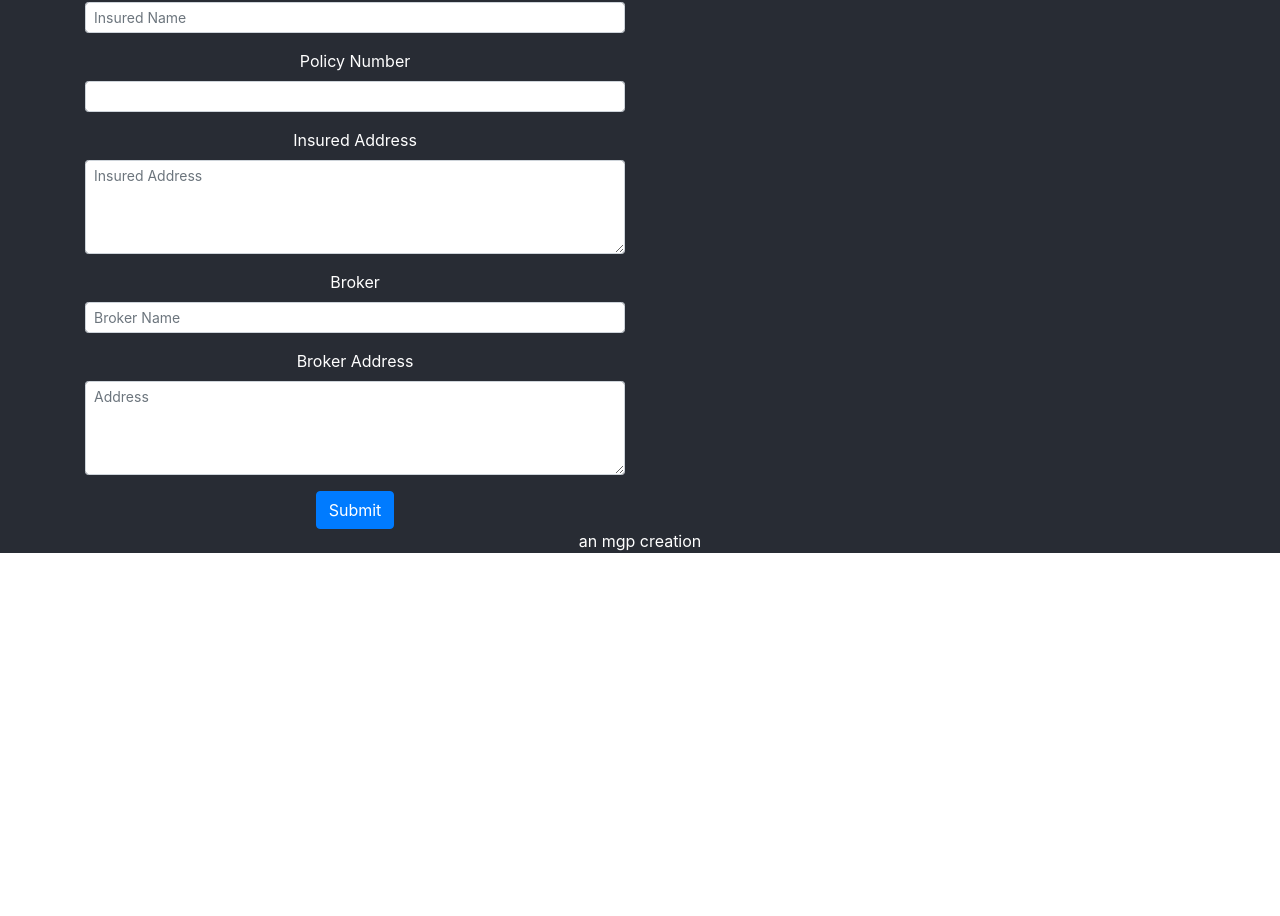
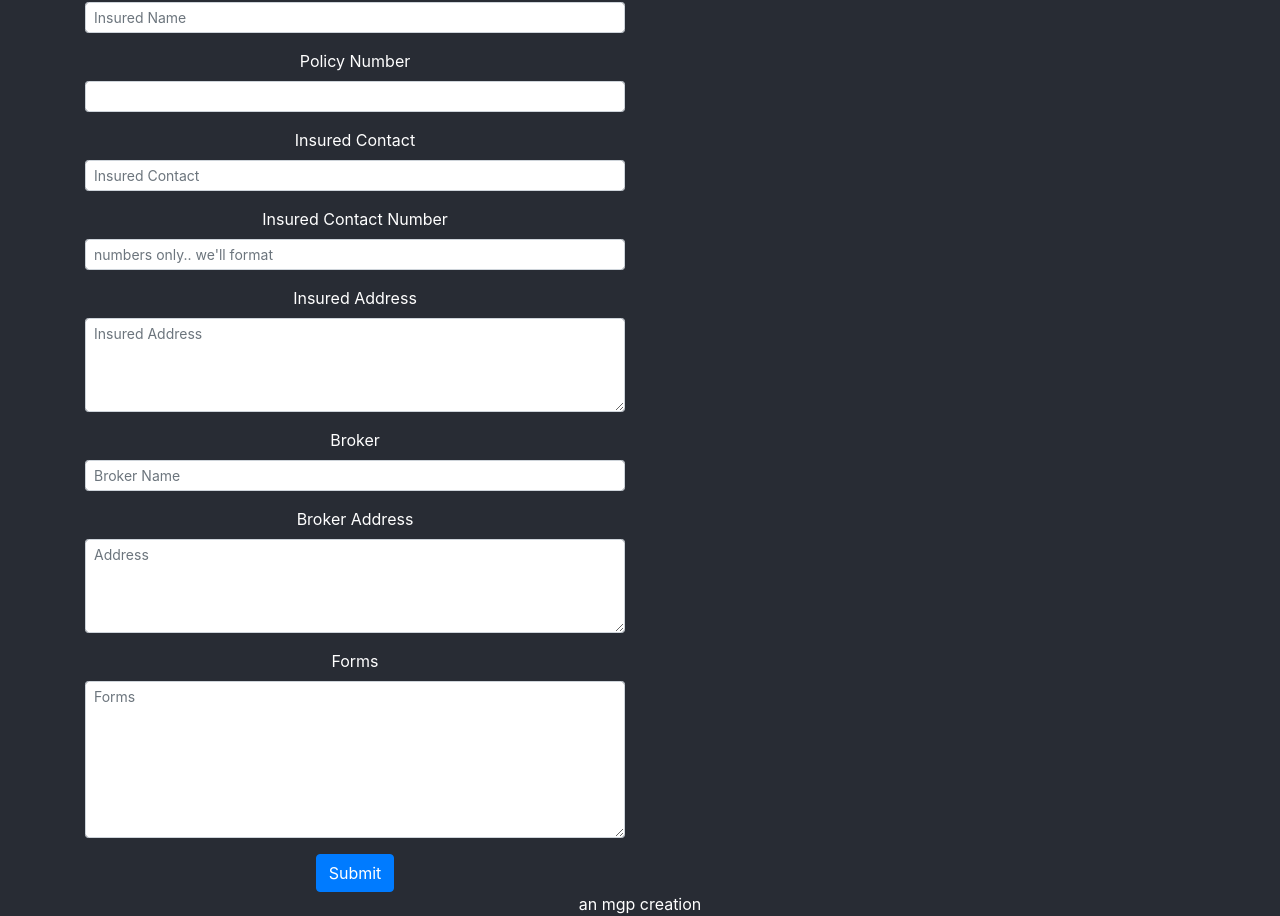
Before and after one commit to glennneiger/claim-tools, a React (Create React App) app in the folder claim-tools/: page / in a window 1280 px wide. Shown: the part 338-1254 px from the top of the page. Before the commit the page ends 891 px from the top, so only its background shows below. Built offline with nearby package versions, Linux system fonts and the light colour scheme.

Commit message:
added all fields for new claims

```diff
--- a/claim-tools/src/comp/MainView.js
+++ b/claim-tools/src/comp/MainView.js
@@ -25,6 +25,14 @@ function NewClaim (props){
                     <Form.Label>Policy Number</Form.Label>
                     <Form.Control size='sm' type="text" placeholder="" />
                 </Form.Group>
+                <Form.Group controlId="exampleForm.ControlSelect1">
+                    <Form.Label>Insured Contact</Form.Label>
+                    <Form.Control size='sm' type="text" placeholder="Insured Contact" />
+                </Form.Group>
+                <Form.Group controlId="exampleForm.ControlSelect1">
+                    <Form.Label>Insured Contact Number</Form.Label>
+                    <Form.Control size='sm' type="text" placeholder="numbers only.. we'll format" />
+                </Form.Group>
                 <Form.Group controlId="exampleForm.ControlSelect2">
                     <Form.Label>Insured Address</Form.Label>
                     <Form.Control size='sm' as="textarea" rows='4' placeholder="Insured Address" />
@@ -36,6 +44,10 @@ function NewClaim (props){
                 <Form.Group controlId="exampleForm.ControlSelect2">
                     <Form.Label>Broker Address</Form.Label>
                     <Form.Control size='sm' as="textarea" rows='4' placeholder="Address" />
+                </Form.Group>
+                <Form.Group controlId="exampleForm.ControlSelect2">
+                    <Form.Label>Forms</Form.Label>
+                    <Form.Control size='sm' as="textarea" rows='7' placeholder="Forms" />
                 </Form.Group>
                 <Button variant="primary" type="submit">
                     Submit
```
